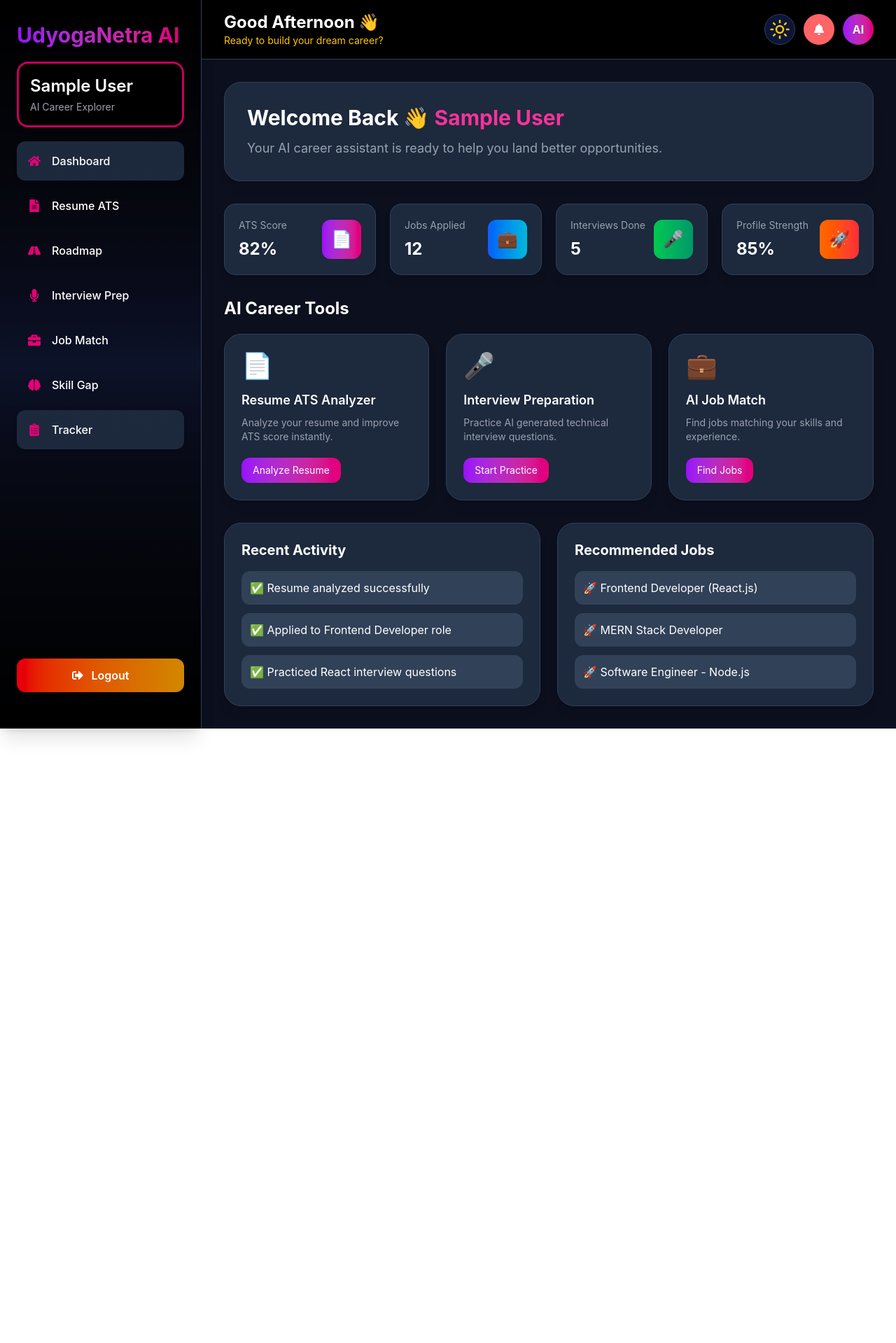
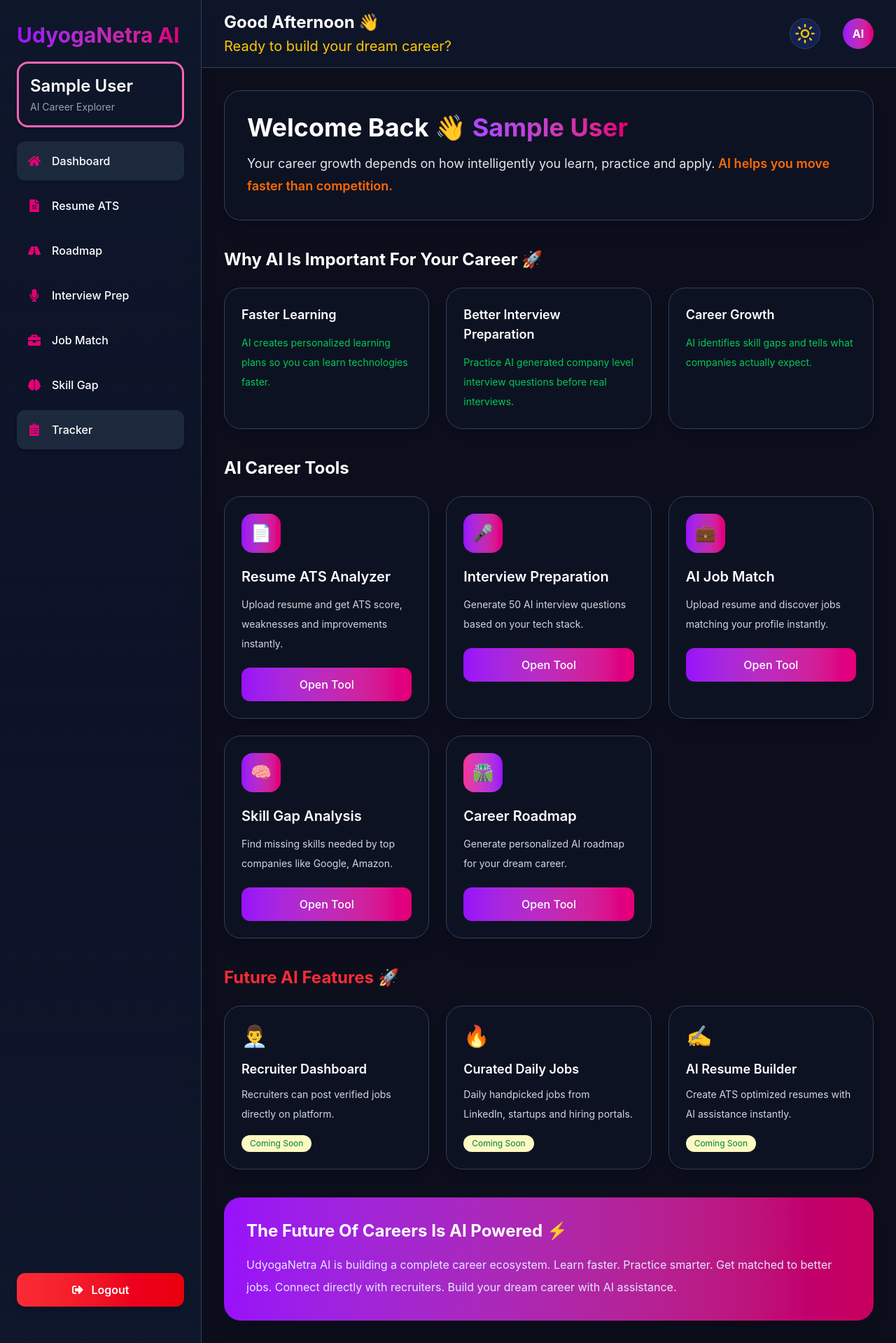
Before and after one commit to ramusiripalli/udyoganetra-ai, a React (Vite) app in the folder frontend/: page /dashboard in a window 1280 px wide. Shown: the whole page at 70% size. Before the commit the page ends 1041 px from the top, so only its background shows below. Built offline with nearby package versions, Linux system fonts and the light colour scheme; sample sign-in values are in the browser's storage.

Commit message:
style:Dashboard layout and style changes look like premium feel for light and dark theme

```diff
--- a/frontend/src/components/dashboard/DashboardLayout.jsx
+++ b/frontend/src/components/dashboard/DashboardLayout.jsx
@@ -8,7 +8,7 @@ const DashboardLayout = () => {
   const [isOpen, setIsOpen] = useState(false);
 
   return (
-    <div className="flex min-h-screen bg-slate-100 dark:bg-slate-900/30 transition-colors duration-300">
+    <div className="flex min-h-screen bg-slate-100 dark:bg-slate-900/20 transition-colors duration-300">
 
       {/* Sidebar */}
       <DashboardSidebar
--- a/frontend/src/components/dashboard/DashboardNavbar.jsx
+++ b/frontend/src/components/dashboard/DashboardNavbar.jsx
@@ -1,7 +1,6 @@
 import { useState, useEffect } from "react";
 import { motion } from "framer-motion";
 import {
-  FaBell,
   FaBars,
 } from "react-icons/fa";
 import { Sun, Moon } from "lucide-react";
@@ -38,7 +37,7 @@ const DashboardNavbar = ({ setIsOpen }) => {
       className="
       px-4 md:px-8 py-4
       border-b border-slate-200 dark:border-slate-700
-      bg-white dark:bg-black
+      bg-white dark:bg-slate-900/90
       backdrop-blur-lg
       flex items-center justify-between
       sticky top-0 z-30
@@ -55,29 +54,16 @@ const DashboardNavbar = ({ setIsOpen }) => {
         </button>
 
         <div>
-          <h2 className="text-lg md:text-2xl font-bold">
+          <h2 className="text-lg md:text-2xl font-bold mb-1">
             {greeting} 👋
           </h2>
 
-          <p className="hidden md:block text-sm text-orange-500 dark:text-yellow-400">
+          <p className="hidden md:block text-sm text-orange-500 dark:text-yellow-400 text-xl">
             Ready to build your dream career?
           </p>
         </div>
       </div>
 
-      {/* CENTER SEARCH */}
-      {/* <div className="hidden lg:flex items-center
-      bg-slate-100 dark:bg-slate-800
-      px-4 py-3 rounded-xl w-96">
-
-        <FaSearch className="text-gray-400" />
-
-        <input
-          type="text"
-          placeholder="Search jobs, companies..."
-          className="ml-3 bg-transparent outline-none w-full"
-        />
-      </div> */}
 
       {/* RIGHT */}
       <div className="flex items-center gap-3">
@@ -88,7 +74,7 @@ const DashboardNavbar = ({ setIsOpen }) => {
               w-11 h-11 rounded-full
               flex items-center justify-center
               border border-gray-300 dark:border-slate-700
-              bg-white dark:bg-blue-900/40
+              bg-white dark:bg-blue-900/40 mr-5
               hover:scale-125 transition-all cursor-pointer
             "
           >
@@ -106,14 +92,6 @@ const DashboardNavbar = ({ setIsOpen }) => {
           </button>
 
 
-
-
-
-        <button className="w-11 h-11 rounded-full
-        bg-slate-100 dark:bg-red-400
-        flex items-center justify-center">
-          <FaBell />
-        </button>
 
         <div
           className="
--- a/frontend/src/components/dashboard/DashboardSidebar.jsx
+++ b/frontend/src/components/dashboard/DashboardSidebar.jsx
@@ -60,9 +60,9 @@ const DashboardSidebar = ({ isOpen, setIsOpen }) => {
         ${isOpen ? "translate-x-0" : "-translate-x-full"}
         lg:translate-x-0
 
-        bg-gradient-to-b
-        from-white via-gray-50 to-gray-100
-        dark:from-black dark:via-blue-900/10 dark:to-black
+        bg-linear-to-b
+        from-orange-300  via-white to-green-300
+        dark:from-slate-900 dark:via-blue-900/10 dark:to-slate-900
 
         border-r border-slate-200 dark:border-slate-700
         flex flex-col justify-between
@@ -75,7 +75,7 @@ const DashboardSidebar = ({ isOpen, setIsOpen }) => {
           {/* Mobile Close Button */}
           <div className="flex items-center justify-between lg:hidden mb-6">
             <h1 className="text-2xl font-bold bg-linear-to-r from-purple-600 to-pink-600 bg-clip-text text-transparent">
-              UdyogaNetra
+              UdyogaNetra AI
             </h1>
 
             <button onClick={() => setIsOpen(false)}>
@@ -100,8 +100,8 @@ const DashboardSidebar = ({ isOpen, setIsOpen }) => {
           <motion.div
             whileHover={{ scale: 1.02 }}
             className="
-            rounded-2xl p-4 mb-5 bg-white dark:bg-black
-            border-3 border-pink-700
+            rounded-2xl p-4 mb-5 bg-white dark:bg-slate-900/10
+            border-3 border-pink-400
             shadow-md
           "
           >
@@ -167,7 +167,7 @@ const DashboardSidebar = ({ isOpen, setIsOpen }) => {
             className="
             w-full py-3 rounded-xl mt-5 mb-5
             bg-linear-to-r
-            from-red-600 to-yellow-600
+            from-red-500 to-red-600
             text-white
             font-semibold
             flex items-center justify-center gap-3
--- a/frontend/src/pages/Dashboard.jsx
+++ b/frontend/src/pages/Dashboard.jsx
@@ -2,242 +2,302 @@ import { motion } from "framer-motion";
 import { Link } from "react-router-dom";
 import { useSelector } from "react-redux";
 
-const stats = [
+const aiTools = [
   {
-    title: "ATS Score",
-    value: "82%",
-    color: "from-purple-600 to-pink-600",
+    title: "Resume ATS Analyzer",
+    desc: "Upload resume and get ATS score, weaknesses and improvements instantly.",
     icon: "📄",
+    path: "/resume-analyzer",
+    gradient: "from-purple-600 to-pink-600",
   },
   {
-    title: "Jobs Applied",
-    value: "12",
-    color: "from-blue-600 to-cyan-500",
-    icon: "💼",
+    title: "Interview Preparation",
+    desc: "Generate 50 AI interview questions based on your tech stack.",
+    icon: "🎤",
+    path: "/interview-prep",
+    gradient: "from-purple-600 to-pink-600",
   },
   {
-    title: "Interviews Done",
-    value: "5",
-    color: "from-green-500 to-emerald-600",
-    icon: "🎤",
+    title: "AI Job Match",
+    desc: "Upload resume and discover jobs matching your profile instantly.",
+    icon: "💼",
+    path: "/job-match",
+    gradient: "from-purple-600 to-pink-600",
   },
   {
-    title: "Profile Strength",
-    value: "85%",
-    color: "from-orange-500 to-red-500",
-    icon: "🚀",
+    title: "Skill Gap Analysis",
+    desc: "Find missing skills needed by top companies like Google, Amazon.",
+    icon: "🧠",
+    path: "/skill-gap",
+    gradient: "from-purple-600 to-pink-600",
+  },
+  {
+    title: "Career Roadmap",
+    desc: "Generate personalized AI roadmap for your dream career.",
+    icon: "🛣️",
+    path: "/roadmap",
+    gradient: "from-pink-500 to-purple-600",
   },
 ];
 
-const tools = [
+const futureFeatures = [
   {
-    title: "Resume ATS Analyzer",
-    desc: "Analyze your resume and improve ATS score instantly.",
-    icon: "📄",
-    button: "Analyze Resume",
-    path: "/resume-analyzer",
+    title: "Recruiter Dashboard",
+    desc: "Recruiters can post verified jobs directly on platform.",
+    icon: "👨‍💼",
   },
   {
-    title: "Interview Preparation",
-    desc: "Practice AI generated technical interview questions.",
-    icon: "🎤",
-    button: "Start Practice",
-    path: "/interview-prep",
+    title: "Curated Daily Jobs",
+    desc: "Daily handpicked jobs from LinkedIn, startups and hiring portals.",
+    icon: "🔥",
   },
   {
-    title: "AI Job Match",
-    desc: "Find jobs matching your skills and experience.",
-    icon: "💼",
-    button: "Find Jobs",
-    path: "/job-match",
+    title: "AI Resume Builder",
+    desc: "Create ATS optimized resumes with AI assistance instantly.",
+    icon: "✍️",
   },
 ];
 
-const recentActivity = [
-  "Resume analyzed successfully",
-  "Applied to Frontend Developer role",
-  "Practiced React interview questions",
-];
+const Dashboard = () => {
+  const { user } = useSelector((state) => state.auth);
 
-const recommendedJobs = [
-  "Frontend Developer (React.js)",
-  "MERN Stack Developer",
-  "Software Engineer - Node.js",
-];
+  return (
+    <div className="space-y-10">
 
-const Dashboard = () => {
-     const { user } = useSelector((state) => state.auth);
-  return (
-    <div className="space-y-8">
-
-      {/* HERO */}
+      {/* HERO SECTION */}
       <motion.div
         initial={{ opacity: 0, y: 20 }}
         animate={{ opacity: 1, y: 0 }}
         className="
-          bg-white dark:bg-slate-800
-          rounded-3xl
-          p-8
-          border border-slate-200 dark:border-slate-700
-          shadow-lg
-        "
+        rounded-3xl p-8 shadow-xl
+        bg-white dark:bg-slate-900/50
+        border border-slate-200 dark:border-slate-700
+      "
       >
-        <h2 className="text-2xl md:text-3xl font-bold text-slate-900 dark:text-white">
-          Welcome Back 👋  <span className="text-pink-500">{user?.name || "User"} </span>
-        </h2>
+        <h1 className="text-3xl md:text-4xl font-bold text-slate-900 dark:text-white">
+          Welcome Back 👋{" "}
+          <span
+            className="
+            bg-linear-to-r
+            from-purple-500 to-pink-600
+            bg-clip-text text-transparent
+          "
+          >
+            {user?.name || "User"}
+          </span>
+        </h1>
 
-        <p className="mt-3 text-slate-500 dark:text-gray-400 text-lg">
-          Your AI career assistant is ready to help you land better opportunities.
+        <p className="mt-4 text-lg text-slate-700 dark:text-gray-200 leading-8">
+          Your career growth depends on how intelligently you learn, practice and apply.
+          <span className="text-orange-500 font-semibold">
+            {" "}AI helps you move faster than competition.
+          </span>
         </p>
       </motion.div>
 
-      {/* STATS */}
-      <div className="grid grid-cols-2 xl:grid-cols-4 gap-5">
-        {stats.map((item, index) => (
+
+      {/* WHY AI SECTION */}
+      <div>
+
+        <h2 className="text-2xl font-bold mb-6">
+          Why AI Is Important For Your Career 🚀
+        </h2>
+
+        <div className="grid md:grid-cols-3 gap-6">
+
           <motion.div
-            key={index}
-            whileHover={{ y: -5, scale: 1.02 }}
+            whileHover={{ y: -5 }}
             className="
-              bg-white dark:bg-slate-800
-              p-5 rounded-2xl shadow-lg
-              border border-slate-200 dark:border-slate-700
-            "
+            bg-white dark:bg-slate-900/50
+            p-6 rounded-3xl shadow-lg
+            border border-slate-200 dark:border-slate-700
+          "
           >
-            <div className="flex justify-between items-center">
-              <div>
-                <p className="text-sm text-slate-500 dark:text-gray-400">
-                  {item.title}
-                </p>
+            <h3 className="font-semibold text-lg mb-3">
+              Faster Learning
+            </h3>
 
-                <h3 className="text-2xl font-bold mt-2">
-                  {item.value}
-                </h3>
-              </div>
+            <p className="text-sm text-green-500 leading-7">
+              AI creates personalized learning plans so you can learn technologies faster.
+            </p>
+          </motion.div>
 
-              <div
-                className={`
-                  w-14 h-14 rounded-xl
-                  bg-gradient-to-r ${item.color}
-                  flex items-center justify-center
-                  text-2xl
-                `}
-              >
-                {item.icon}
-              </div>
-            </div>
+          <motion.div
+            whileHover={{ y: -5 }}
+            className="
+            bg-white dark:bg-slate-900/50
+            p-6 rounded-3xl shadow-lg
+            border border-slate-200 dark:border-slate-700
+          "
+          >
+            <h3 className="font-semibold text-lg mb-3">
+              Better Interview Preparation
+            </h3>
+
+            <p className="text-sm text-green-500 leading-7">
+              Practice AI generated company level interview questions before real interviews.
+            </p>
           </motion.div>
-        ))}
+
+          <motion.div
+            whileHover={{ y: -5 }}
+            className="
+            bg-white dark:bg-slate-900/50
+            p-6 rounded-3xl shadow-lg
+            border border-slate-200 dark:border-slate-700
+          "
+          >
+            <h3 className="font-semibold text-lg mb-3">
+              Career Growth
+            </h3>
+
+            <p className="text-sm text-green-500 leading-7">
+              AI identifies skill gaps and tells what companies actually expect.
+            </p>
+          </motion.div>
+
+        </div>
       </div>
+
 
       {/* AI TOOLS */}
       <div>
-        <h2 className="text-2xl font-bold mb-5">
+
+        <h2 className="text-2xl font-bold mb-6">
           AI Career Tools
         </h2>
 
-        <div className="grid md:grid-cols-3 gap-6">
-          {tools.map((tool, index) => (
+        <div className="grid md:grid-cols-2 xl:grid-cols-3 gap-6">
+
+          {aiTools.map((tool, index) => (
             <motion.div
               key={index}
               whileHover={{
-                y: -6,
+                y: -8,
                 scale: 1.02,
               }}
               className="
-                bg-white dark:bg-slate-800
-                p-6 rounded-3xl shadow-lg
-                border border-slate-200 dark:border-slate-700
-              "
+              bg-white dark:bg-slate-900/50
+              p-6 rounded-3xl shadow-xl
+              border border-slate-200 dark:border-slate-700
+            "
             >
-              <div className="text-4xl mb-4">
+              <div
+                className={`
+                w-14 h-14 rounded-2xl
+                bg-gradient-to-r ${tool.gradient}
+                flex items-center justify-center
+                text-2xl mb-5
+              `}
+              >
                 {tool.icon}
               </div>
 
-              <h3 className="font-semibold text-lg">
+              <h3 className="text-xl font-semibold mb-3">
                 {tool.title}
               </h3>
 
-              <p className="mt-2 text-sm text-slate-500 dark:text-gray-400">
+              <p className="text-sm text-slate-500 dark:text-gray-300 leading-7">
                 {tool.desc}
               </p>
 
               <Link to={tool.path}>
                 <button
                   className="
-                    mt-5 px-4 py-2 rounded-xl
-                    bg-gradient-to-r
-                    from-purple-600 to-pink-600
-                    text-white text-sm
-                  "
+                  mt-5 w-full py-3 rounded-xl
+                  bg-gradient-to-r
+                  from-purple-600 to-pink-600
+                  text-white font-medium
+                  transition-all hover:scale-[1.02]
+                "
                 >
-                  {tool.button}
+                  Open Tool
                 </button>
               </Link>
             </motion.div>
           ))}
+
         </div>
       </div>
 
-      {/* TWO COLUMN SECTION */}
-      <div className="grid lg:grid-cols-2 gap-6">
 
-        {/* RECENT ACTIVITY */}
-        <motion.div
-          whileHover={{ y: -4 }}
-          className="
-            bg-white dark:bg-slate-800
-            rounded-3xl p-6 shadow-lg
-            border border-slate-200 dark:border-slate-700
-          "
-        >
-          <h2 className="text-xl font-bold mb-4">
-            Recent Activity
-          </h2>
+      {/* FUTURE FEATURES */}
 
-          <div className="space-y-3">
-            {recentActivity.map((item, i) => (
-              <div
-                key={i}
+      <div>
+
+        <h2 className="text-2xl font-bold mb-6 text-red-500">
+          Future AI Features 🚀
+        </h2>
+
+        <div className="grid md:grid-cols-2 xl:grid-cols-3 gap-6">
+
+          {futureFeatures.map((feature, index) => (
+            <motion.div
+              key={index}
+              whileHover={{ y: -5 }}
+              className="
+              bg-white dark:bg-slate-900/50
+              p-6 rounded-3xl shadow-lg
+              border border-slate-200 dark:border-slate-700
+            "
+            >
+              <div className="text-3xl mb-4">
+                {feature.icon}
+              </div>
+
+              <h3 className="font-semibold text-lg">
+                {feature.title}
+              </h3>
+
+              <p className="mt-2 text-sm text-gray-500 dark:text-gray-300 leading-7">
+                {feature.desc}
+              </p>
+
+              <span
                 className="
-                  p-3 rounded-xl
-                  bg-slate-100 dark:bg-slate-700
-                "
+                mt-4 inline-block
+                text-xs px-3 py-1 rounded-full
+                bg-yellow-100 text-green-700
+              "
               >
-                ✅ {item}
-              </div>
-            ))}
-          </div>
-        </motion.div>
+                Coming Soon
+              </span>
+            </motion.div>
+          ))}
 
-        {/* RECOMMENDED JOBS */}
-        <motion.div
-          whileHover={{ y: -4 }}
-          className="
-            bg-white dark:bg-slate-800
-            rounded-3xl p-6 shadow-lg
-            border border-slate-200 dark:border-slate-700
-          "
-        >
-          <h2 className="text-xl font-bold mb-4">
-            Recommended Jobs
-          </h2>
+        </div>
+      </div>
 
-          <div className="space-y-3">
-            {recommendedJobs.map((item, i) => (
-              <div
-                key={i}
-                className="
-                  p-3 rounded-xl
-                  bg-slate-100 dark:bg-slate-700
-                "
-              >
-                🚀 {item}
-              </div>
-            ))}
-          </div>
-        </motion.div>
 
-      </div>
+      {/* FINAL SECTION */}
+
+      <motion.div
+        whileHover={{ scale: 1.01 }}
+        className="
+        rounded-3xl p-8
+        bg-gradient-to-r
+        from-purple-600 to-pink-700
+        text-white shadow-xl
+      "
+      >
+        <h2 className="text-2xl font-bold">
+          The Future Of Careers Is AI Powered ⚡
+        </h2>
+
+        <p className="mt-4 leading-8 text-indigo-100">
+          UdyogaNetra AI is building a complete career ecosystem.
+
+          Learn faster.
+
+          Practice smarter.
+
+          Get matched to better jobs.
+
+          Connect directly with recruiters.
+
+          Build your dream career with AI assistance.
+        </p>
+      </motion.div>
 
     </div>
   );
```
